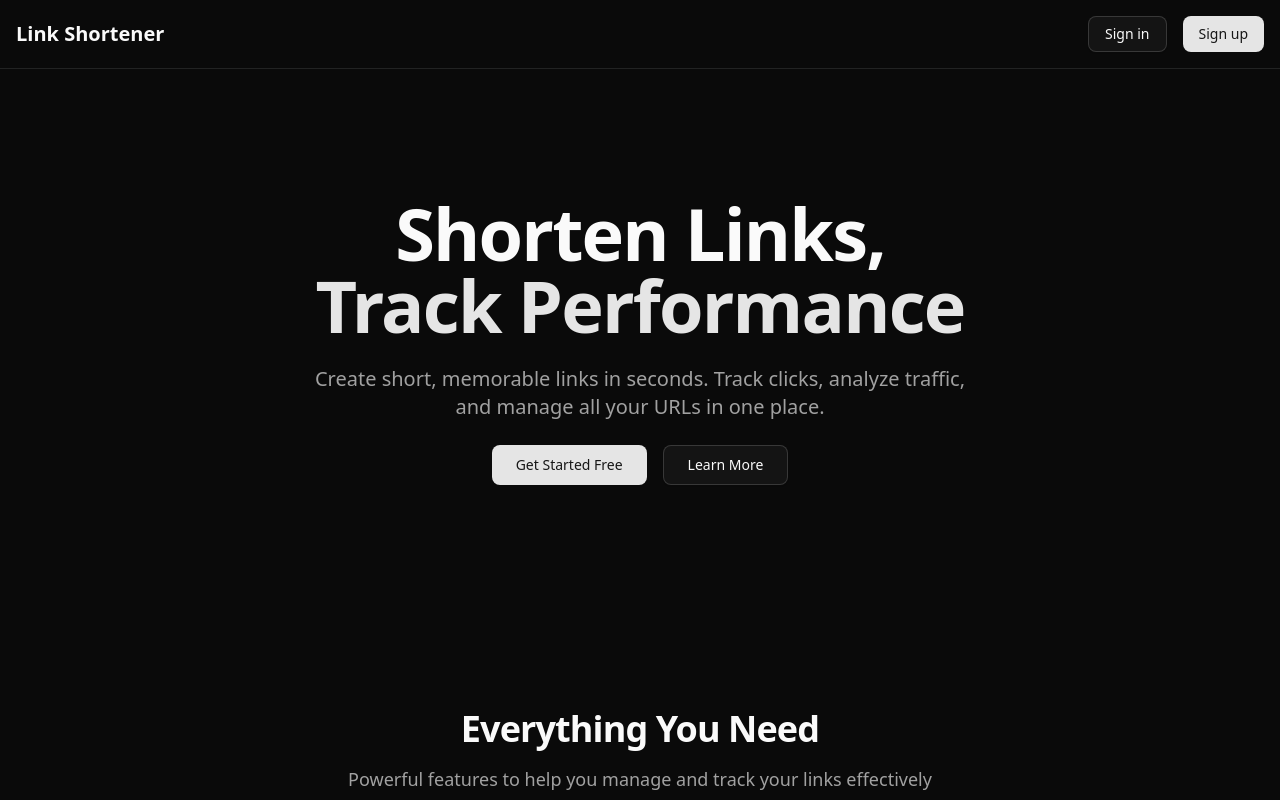
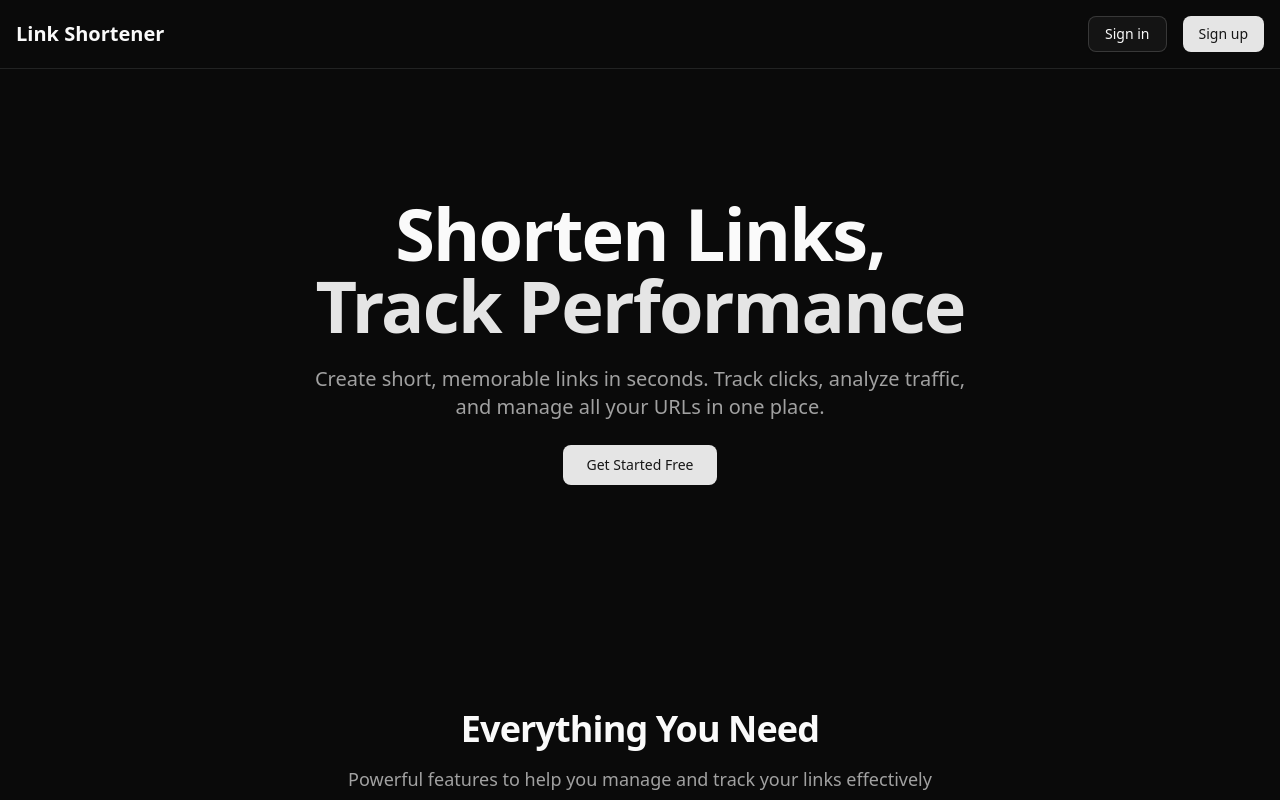
Before and after one commit to ManishGuptaMPlus/3_linkshortnerproject, a Next.js app: page / in a window 1280 px wide. Shown: the top 800 px of the page. Built offline with nearby package versions, Linux system fonts and the light colour scheme; no server answers.

Commit message:
remove "Learn More" button from the home page

```diff
--- a/app/page.tsx
+++ b/app/page.tsx
@@ -23,9 +23,6 @@
                 Get Started Free
               </Button>
             </Link>
-            <Button size="lg" variant="outline" className="w-full sm:w-auto">
-              Learn More
-            </Button>
           </div>
         </div>
       </section>
```
